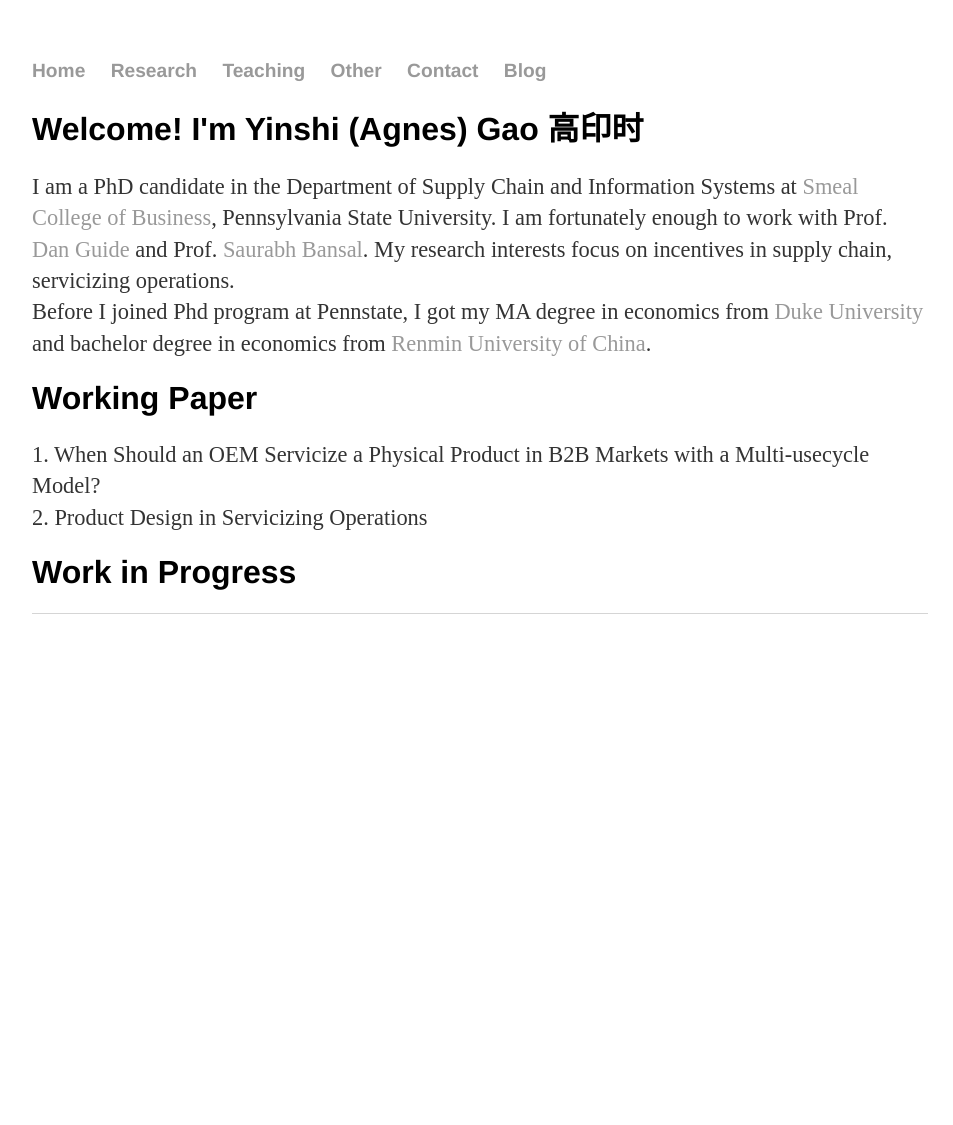
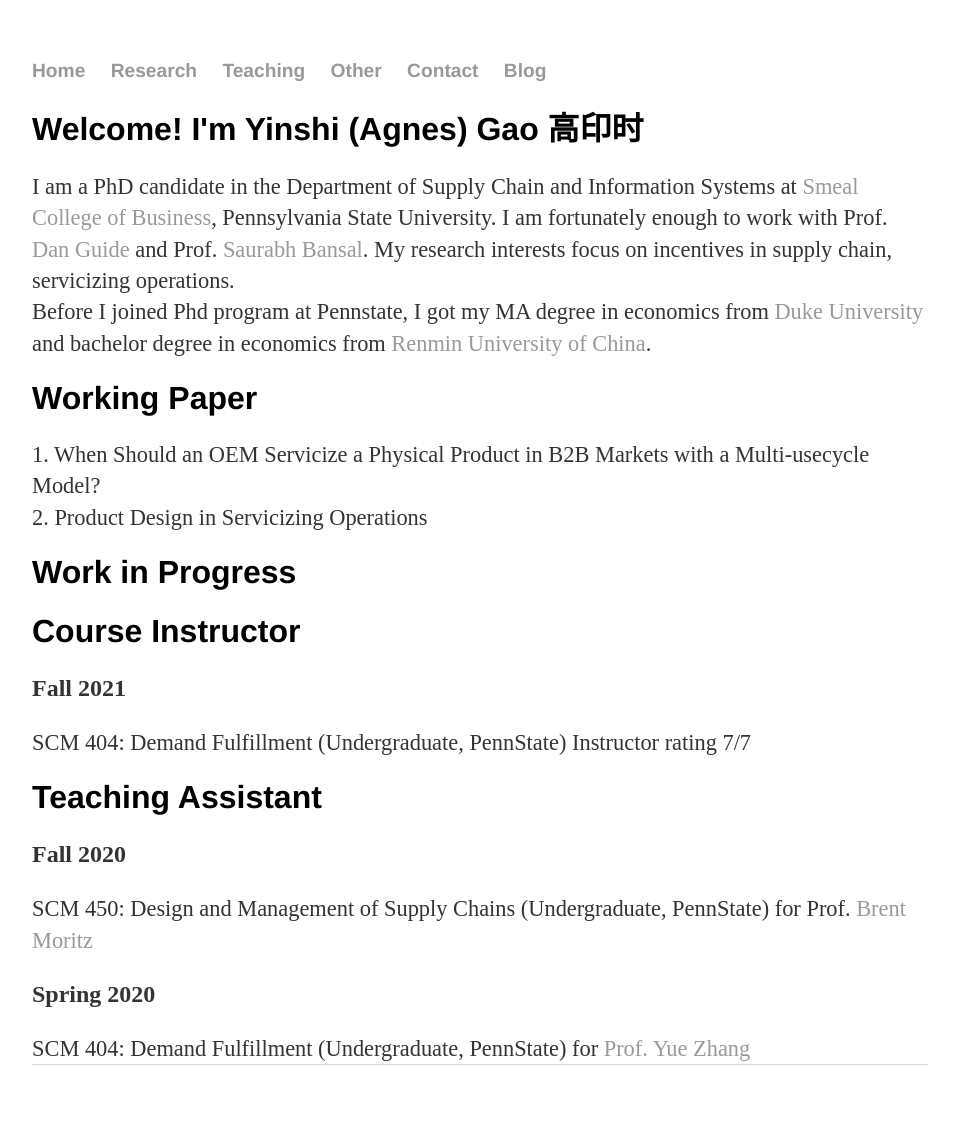
Before and after one commit to yinshi-gao/yinshi-gao.github.io, a Jekyll site: the page built from index.html, in a window 1280 px wide. Shown: the whole page, without its empty margins (160-1113 px from the left). Built offline with Jekyll 4.4.1, drawn with Linux system fonts in a browser that asks for light colours; before the commit the page ends 900 px from its top, so only the background shows below that.

Commit message:
Update index.html

```diff
--- a/index.html
+++ b/index.html
@@ -16,4 +16,13 @@
 	<br>
 	<p2>2. Product Design in Servicizing Operations</p2>
 	<h1>Work in Progress</h1>
+	<h1>Course Instructor</h1>
+  	<p>Fall 2021</p>
+	<p2>SCM 404: Demand Fulfillment (Undergraduate, PennState) Instructor rating 7/7</p2>
+	<h1>Teaching Assistant</h1>
+  	<p>Fall 2020</p>
+	<p2>SCM 450: Design and Management of Supply Chains (Undergraduate, PennState) for Prof. <a href="http://www.personal.psu.edu/bbm3/index.html">Brent Moritz</a></p2>
+  	<p>Spring 2020</p>
+	<p2>SCM 404: Demand Fulfillment (Undergraduate, PennState) for <a href="https://sites.google.com/site/yuezhangfuqua/">Prof. Yue Zhang</a>
+	</p2>
 </div><!-- /.blurb -->
```
